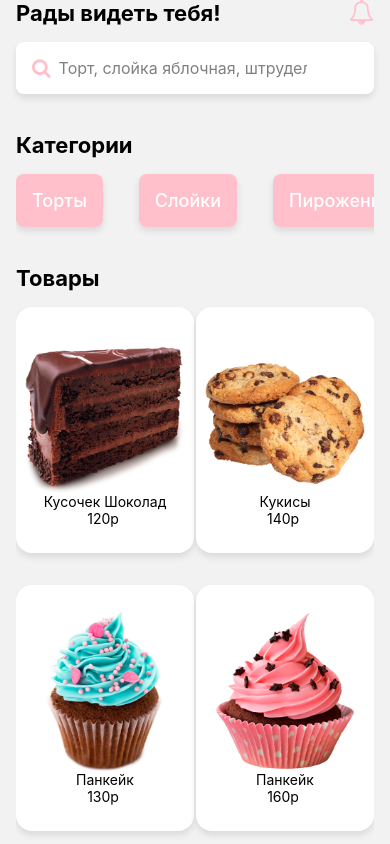
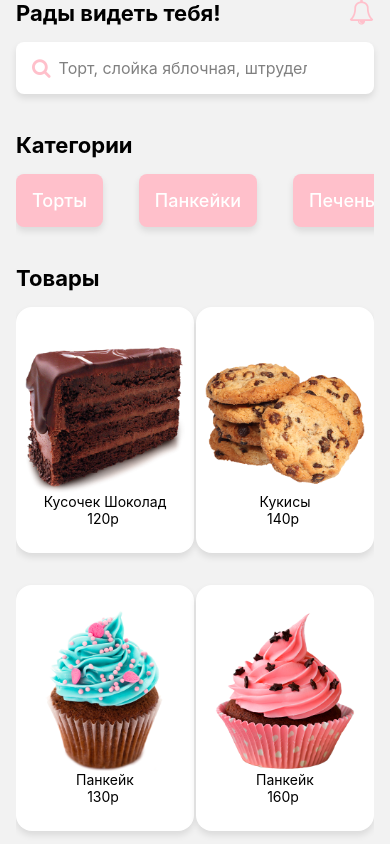
Before and after one commit to timkmit/candy-app, a React Native app: screen /goodsList in a window 390 px wide. Shown: the top 844 px of the page. Built offline with nearby package versions, Linux system fonts and the light colour scheme.

Commit message:
made app

```diff
--- a/src/Constant.js
+++ b/src/Constant.js
@@ -19,27 +19,19 @@ export const categories = [
     },
     {
         id: "02",
-        category: "Слойки"
+        category: "Панкейки"
     },
     {
         id: "03",
-        category: "Пироженые"
+        category: "Печенье"
     },
     {
         id: "04",
-        category: "Чизкейки"
+        category: "Все"
     },
     {
         id: "05",
         category: "Напитки"
-    },
-    {
-        id: "06",
-        category: "Мороженое"
-    },
-    {
-        id: "07",
-        category: "Правильное питание"
     },
 ]
 
@@ -58,7 +50,8 @@ export const goodsList = [
                 "Молоко",
                 "Сливки",
                 "Ванилин"
-        ]
+        ],
+        category: "Торты"
     },
     {
         id: "02",
@@ -74,7 +67,8 @@ export const goodsList = [
                 "Молоко",
                 "Сливки",
                 "Ванилин"
-        ]
+        ],
+        category: "Печенье"
     },
     {
         id: "03",
@@ -90,7 +84,8 @@ export const goodsList = [
                 "Молоко",
                 "Сливки",
                 "Ванилин"
-        ]
+        ],
+        category: "Панкейки"
     },
     {
         id: "04",
@@ -106,7 +101,8 @@ export const goodsList = [
                 "Молоко",
                 "Сливки",
                 "Ванилин"
-        ]
+        ],
+        category: "Панкейки"
     },
     {
         id: "05",
@@ -122,7 +118,8 @@ export const goodsList = [
                 "Молоко",
                 "Сливки",
                 "Ванилин"
-        ]
+        ],
+        category: "Панкейки"
     },
     {
         id: "06",
@@ -138,7 +135,8 @@ export const goodsList = [
                 "Молоко",
                 "Сливки",
                 "Ванилин"
-        ]
+        ],
+        category: "Панкейки"
     },
     {
         id: "07",
@@ -154,7 +152,8 @@ export const goodsList = [
                 "Молоко",
                 "Сливки",
                 "Ванилин"
-        ]
+        ],
+        category: "Торты"
     },
     {
         id: "08",
@@ -170,6 +169,7 @@ export const goodsList = [
                 "Молоко",
                 "Сливки",
                 "Ванилин"
-        ]
+        ],
+        category: "Торты"
     },
 ]
--- a/src/components/CategoriesList.js
+++ b/src/components/CategoriesList.js
@@ -1,15 +1,19 @@
 import React from 'react';
-import { StyleSheet, View, ScrollView, Text } from 'react-native';
+import { StyleSheet, View, ScrollView, Text, TouchableOpacity } from 'react-native';
 import { colors, categories } from '../Constant';
 
-const CategoriesList = () => {
+const CategoriesList = ({ onCategorySelect }) => {
+    const handleCategorySelect = (category) => {
+        onCategorySelect(category);
+    };
+
     return (
         <View>
             <ScrollView horizontal showsHorizontalScrollIndicator={false}>
                 {
                     categories.map((category, index) => {
                         return (
-                            <View
+                            <TouchableOpacity
                                 key={index}
                                 style={{
                                     backgroundColor: colors.COLOR_PRIMARY,
@@ -22,9 +26,11 @@ const CategoriesList = () => {
                                     shadowOpacity: 0.1,
                                     shadowRadius: 7,
                                     marginVertical: 16
-                                }}>
+                                }}
+                                onPress={() => handleCategorySelect(category.category)}
+                            >
                                 <Text style={{color: colors.COLOR_LIGHT, fontSize: 18, fontWeight: "500"}}>{category.category}</Text>
-                            </View>
+                            </TouchableOpacity>
                         )
                     })
                 }
--- a/src/components/GoodCard.js
+++ b/src/components/GoodCard.js
@@ -3,11 +3,11 @@ import { FlatList, StyleSheet, View, Text, Image, Pressable } from 'react-native
 import { useNavigation } from '@react-navigation/native'
 import { colors, goodsList } from '../Constant';
 
-const GoodCard = ({searchValue}) => {
+const GoodCard = ({searchValue, category = ''}) => {
     const navigation = useNavigation()
 
     const filteredGoods = goodsList.filter(item => {
-        return item.name.toLowerCase().includes(searchValue.toLowerCase());
+        return item.name.toLowerCase().includes(searchValue.toLowerCase()) && (category === '' || item.category === category || category === 'Все');
     });
 
     return (
@@ -30,9 +30,7 @@ const GoodCard = ({searchValue}) => {
                             alignItems: "center",
                             paddingHorizontal: 8,
                             paddingVertical: 26
-
                         }}
-
                     >
                         <Image source={item.item.image}
                             style={{
@@ -46,18 +44,15 @@ const GoodCard = ({searchValue}) => {
                             <Text>{item.item.price + 'р'} </Text>
                         </View>
                     </Pressable>
-
                 }
                 numColumns={2}
                 columnWrapperStyle={{
                     justifyContent: "space-between"
                 }}
-
             />
         </View>
     );
 }
-
 const styles = StyleSheet.create({})
 
 export default GoodCard;
--- a/src/screens/GoodsListScreen.js
+++ b/src/screens/GoodsListScreen.js
@@ -8,8 +8,14 @@ import GoodCard from '../components/GoodCard';
 
 const GoodsListScreen = () => {
     const [searchValue, setSearchValue] = useState('');
+    const [selectedCategory, setSelectedCategory] = useState('');
+
     const handleSearch = (value) => {
         setSearchValue(value);
+    }
+
+    const handleCategorySelect = (category) => {
+        setSelectedCategory(category);
     }
 
     return (
@@ -21,14 +27,14 @@ const GoodsListScreen = () => {
                 <Text style={{fontSize: 22, fontWeight: "bold"}}>
                     Категории
                 </Text>
-                <CategoriesList/>
+                <CategoriesList onCategorySelect={handleCategorySelect}/>
             </View>
 
             <View style={{marginTop: 22, flex: 1}}>
                 <Text style={{fontSize: 22, fontWeight: "bold"}}>
                     Товары
                 </Text>
-                <GoodCard searchValue={searchValue}/>
+                <GoodCard searchValue={searchValue} category={selectedCategory}/>
             </View>
         </SafeAreaView>
     );
```
Lines whose indentation alone changed are shown as unchanged.
